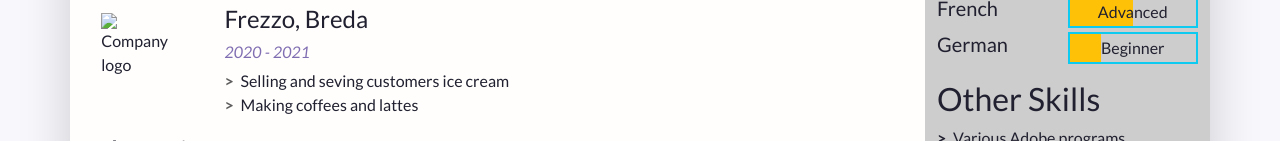
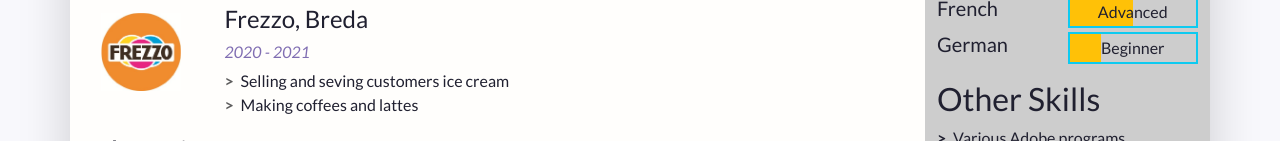
Before and after one commit to bokolmeijer/mypersonalcv, a plain HTML site: page index.html in a window 1280 px wide. Shown: the part 534-675 px from the top of the page. Drawn offline with nearby package versions, Linux system fonts and the light colour scheme.

Commit message:
plaatje frezzo

```diff
--- a/index.html
+++ b/index.html
@@ -117,7 +117,7 @@
 		      <li class="biography-item row mb-2">
                 <!-- We're using a grid inside a grid so we can align logos and text -->
                 <div class="logo-container col-3 col-sm-2 col-md-3 col-lg-2">
-                  <img class="biography-logo mw-100 d-block mx-auto pt-2" src="images/employers/logo  " alt="Company logo" width="80">
+                  <img class="biography-logo mw-100 d-block mx-auto pt-2" src="images/employers/logofrezzo.png" alt="Company logo" width="80">
                 </div>
                 <div class="biography-contents col-9 col-sm-10 col-md-9 col-lg-10">
                   <h4>Frezzo, Breda</h4>
```
Also changed, not shown: images/employers/logofrezzo.png (renamed from images/employers/logo tfrezzo.png).
